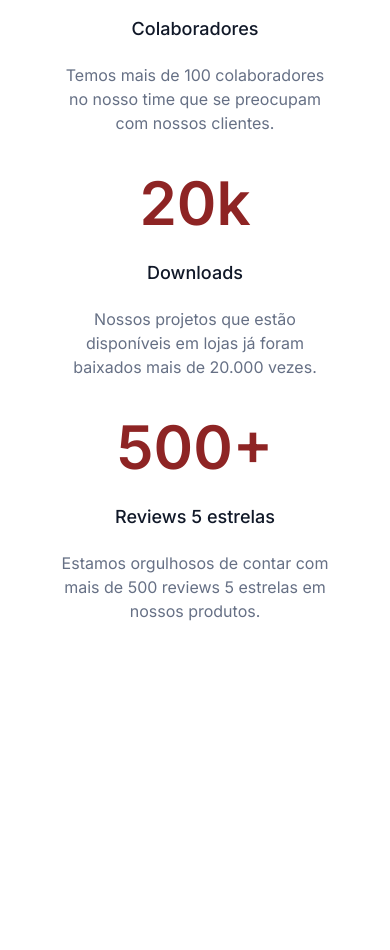
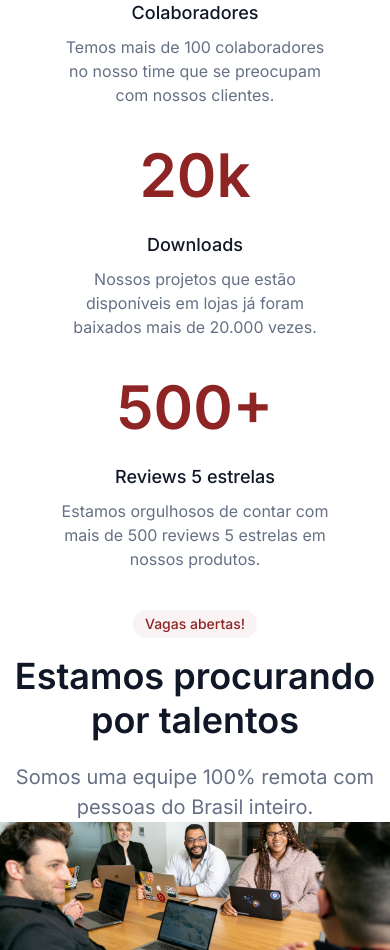
Before and after one commit to esa1715/optimustech-react, a React (Create React App) app: page / in a window 390 px wide. Shown: the part 920-1870 px from the top of the page. Before the commit the page ends 1659 px from the top, so only its background shows below. Built offline with nearby package versions, Linux system fonts and the light colour scheme.

Commit message:
Adicionando seção talentos

```diff
--- a/src/App.js
+++ b/src/App.js
@@ -1,13 +1,14 @@
 import './App.css';
 import Header from './componentes/Header';
 import Metricas from './componentes/Metricas';
-
+import Vagas from './componentes/Vagas';
 
 function App() {
   return (
     <div className="App">
       <Header />
       <Metricas />
+      <Vagas />
     </div>
   );
 }
--- a/src/componentes/Cabecalho/Cabecalho.css
+++ b/src/componentes/Cabecalho/Cabecalho.css
@@ -1,7 +1,7 @@
 .cabecalho {
     display: flex;
     flex-direction: column;
-    height: auto;
+    height: 407px;
     padding: 96px 0;
     justify-content: space-between;
     align-items: center;
@@ -35,6 +35,7 @@
 .cabecalho__text {
     max-width: 792px;
     padding-top: 12px;
+    height: 83px;
 }
 
 .cabecalho__text p {
@@ -48,5 +49,10 @@
 @media screen and (max-width: 1024px){
     .cabecalho {
         padding: 5% 0;
+        height: auto;
+    }
+
+    .cabecalho__text {
+        height: auto;
     }
 }
--- a/src/componentes/MetricaItem/MetricaItem.css
+++ b/src/componentes/MetricaItem/MetricaItem.css
@@ -7,13 +7,20 @@
 }
 
 .metricaitem__tit {
-    width: fit-content;
+    width: 100%;
+    text-align: left;
     height: auto;
     font-weight: 600;
     font-size: 60px;
     line-height: 72px;
     letter-spacing: -2%;
     color: #8E2424;
+}
+
+.metricaitem__subtext {
+    display: flex;
+    flex-direction: column;
+    gap: 8px;
 }
 
 .metricaitem__sub {
@@ -36,7 +43,8 @@
 }
 
 @media (max-width: 1024px) {
-    .metricaitem__tit, .metricaitem__sub, .metricaitem__text {
+    .metricaitem__tit, .metricaitem__subtext, .metricaitem__sub, .metricaitem__text {
         text-align: center;
+        align-items: center;
     }
 }
--- a/src/componentes/MetricaItem/index.js
+++ b/src/componentes/MetricaItem/index.js
@@ -4,8 +4,10 @@ const MetricaItem = ({ titulo, subtitulo, texto }) => {
     return (
         <div className='metricaitem'>
             <h2 className='metricaitem__tit'>{titulo}</h2>
-            <h3 className='metricaitem__sub'>{subtitulo}</h3>
-            <p className='metricaitem__text'>{texto}</p>
+            <div className='metricaitem__subtext'>
+                <h3 className='metricaitem__sub'>{subtitulo}</h3>
+                <p className='metricaitem__text'>{texto}</p>
+            </div>
         </div>
     )
 }
--- a/src/componentes/Metricas/Metricas.css
+++ b/src/componentes/Metricas/Metricas.css
@@ -22,25 +22,15 @@
     gap: 32px;
 }
 
-@media (max-width: 1024px) {
-    .metricas__container {
-        width: 100%;
-        gap: 32px;
+@media (max-width: 1241px) {
+    .metricas {
         padding: 5% 0;
     }
 
     .metricas__content {
         display: flex;
         flex-wrap: wrap;
+        width: 100%;
         justify-content: center;
-        align-items: center;
-        width: 100%;
-    }
-
-    .metricaitem {
-        flex: 1 1 100%;
-        max-width: 100%;
-        display: flex;
-        align-items: center;
     }
 }
--- a/src/componentes/Navbar/Navbar.css
+++ b/src/componentes/Navbar/Navbar.css
@@ -25,12 +25,14 @@
 .navbar__content {
     display: flex;
     width: 22.62rem;
-    height: 2rem;
+    height: auto;
     gap: 40px;
     align-items: center;
 }
 
 .navbar__content a {
+    width: auto;
+    height: auto;
     font-weight: 500;
     font-size: 16px;
     line-height: 24px;
@@ -45,8 +47,8 @@
 
 .navbar__actions {
     display: flex;
-    width: 12.9rem;
-    height: 2.75rem;
+    width: auto;
+    height: auto;
     gap: 12px;
     align-items: center;
     justify-content: center;
@@ -87,7 +89,7 @@
     }
 
     .navbar {
-        height: 198.5px;
+        height: auto;
         padding: 5% 0;
     }
 
--- /dev/null
+++ b/src/componentes/Talentos/Talentos.css
@@ -0,0 +1,104 @@
+.vagas {
+    display: flex;
+    flex-direction: column;
+    justify-content: space-between;
+    align-items: center;
+}
+
+.talentos {
+    display: flex;
+    flex-direction: column;
+    width: auto;
+    height: 602px;
+    justify-content: space-between;
+    align-items: center;
+}
+
+.talentos__text {
+    display: flex;
+    flex-direction: column;
+    width: 768px;
+    height: 138px;
+    gap: 20px;
+
+}
+
+.talentos__badtit {
+    display: flex;
+    flex-direction: column;
+    width: 768px;
+    height: 88px;
+    gap: 16px;
+    justify-content: center;
+    align-items: center;
+}
+
+.talentos__badge {
+    width: 125;
+    height: 28;
+    mix-blend-mode: Multiply;
+    border-radius: 16px;
+    padding: 4px 12px;
+    background: #8E24240D;
+    font-weight: 500;
+    font-size: 14px;
+    line-height: 20px;
+    text-align: center;
+    color: #8E2424;
+}
+
+.talentos__title {
+    width: 100%;
+    height: auto;
+    font-weight: 600;
+    font-size: 36px;
+    line-height: 44px;
+    letter-spacing: -2%;
+    text-align: center;
+    color: #101828;
+}
+
+.talentos__sub {
+    width: auto;
+    height: auto;
+    font-weight: 400;
+    font-size: 20px;
+    line-height: 30px;
+    text-align: center;
+    color: #667085;
+}
+
+.talentos__img {
+    width: 100%;
+    height: auto;
+}
+
+@media (max-width: 1024px) {
+    .vagas {
+        padding-top: 5%;
+    }
+
+    .talentos {
+        width: auto;
+        height: auto;
+    }
+
+    .talentos__text{
+        width: auto;
+        height: auto;
+
+    }
+
+    .talentos__badtit {
+        width: auto;
+        height: auto;
+    }
+
+    .talentos__title {
+        height: auto;
+    }
+
+    .talento__sub {
+        height: auto;
+    }
+}
--- /dev/null
+++ b/src/componentes/Talentos/index.js
@@ -0,0 +1,20 @@
+import './Talentos.css'
+
+const Talentos = () => {
+    return (
+        <div className='vagas'>
+            <section className='talentos'>
+                <div className='talentos__text'>
+                    <div className='talentos__badtit'>
+                        <span className='talentos__badge'>Vagas abertas!</span>
+                        <h2 className='talentos__title'>Estamos procurando por talentos</h2>
+                    </div>
+                    <h3 className='talentos__sub'>Somos uma equipe 100% remota com pessoas do Brasil inteiro.</h3>
+                </div>
+                <img src='./imagens/Reunião.png' className='talentos__img'></img>
+            </section>
+        </div>
+    )
+}
+
+export default Talentos
--- /dev/null
+++ b/src/componentes/Vagas/index.js
@@ -0,0 +1,13 @@
+import Talentos from "../Talentos";
+import VagasAbertas from "../VagasAbertas";
+
+function Vagas() {
+  return (
+    <div className="App">
+      <Talentos />
+      <VagasAbertas />
+    </div>
+  );
+}
+
+export default Vagas;
--- /dev/null
+++ b/src/componentes/VagasAbertas/index.js
@@ -0,0 +1,6 @@
+import './VagasAbertas.css'
+
+const VagasAbertas = () => {
+}
+
+export default VagasAbertas
```
Also changed, not shown: src/componentes/VagasAbertas/VagasAbertas.css (added).
